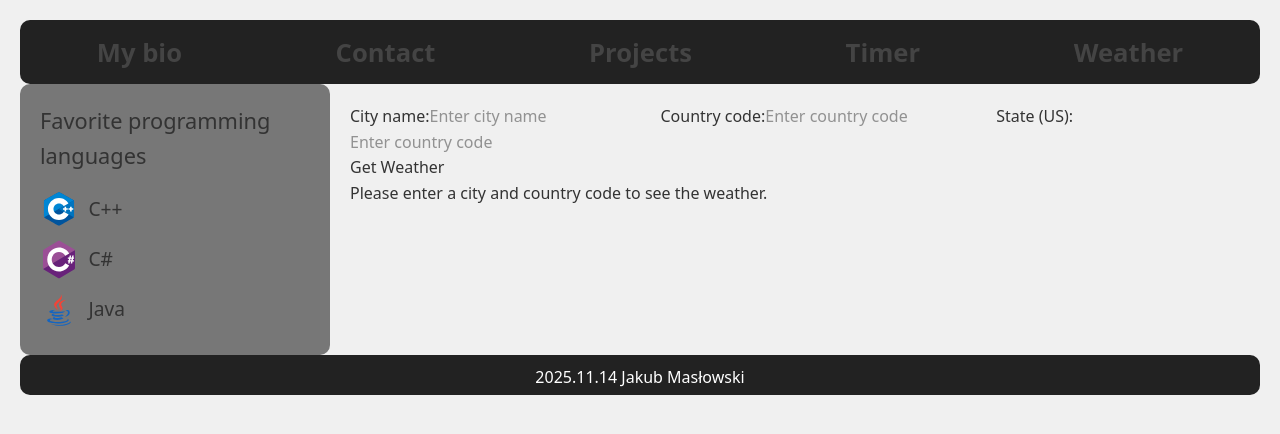
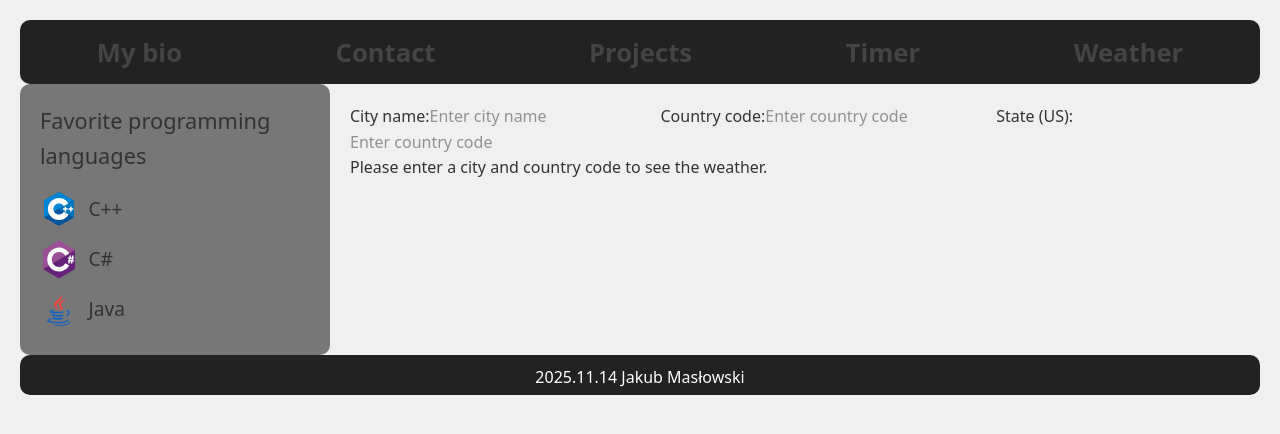
Before and after one commit to K3rcy/Portfolio, a Next.js app: page /weather in a window 1280 px wide. Shown: the top 434 px of the page. Built offline with nearby package versions, Linux system fonts and the light colour scheme.

Commit message:
Deleted a pointless button

```diff
--- a/app/weather/page.tsx
+++ b/app/weather/page.tsx
@@ -62,7 +62,6 @@ export default function Page() {
         <label htmlFor="">State (US):</label>
         <input type="text" name="country" placeholder="Enter country code" onChange={(e) => (handleStateSearch(e.target.value))}/>
         <br />
-        <button type="submit">Get Weather</button>
 
         {shouldShowWeather ? (
             <WeatherComponent cityName={city} stateName={state} countryCode={country} />
```
